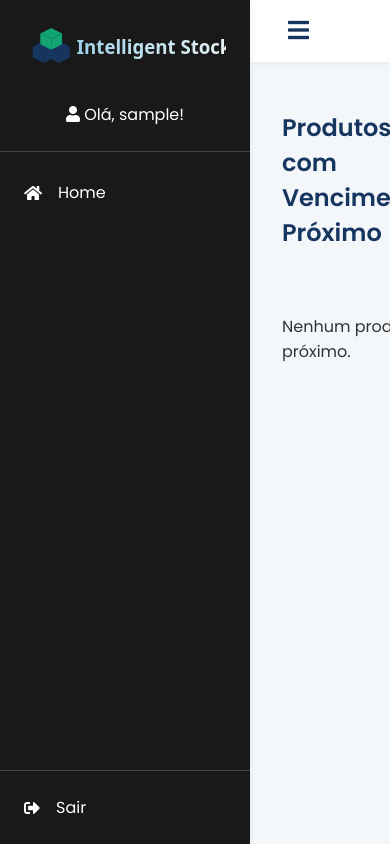
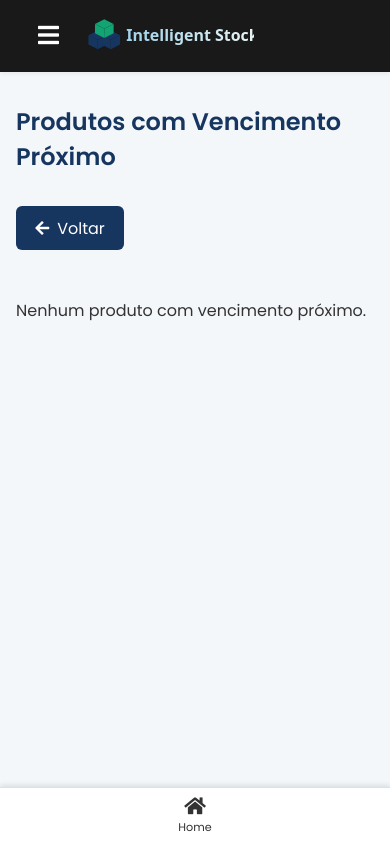
Before and after one commit to marise-san/intelligent-stock-app, a Flask app: page /expiring_soon in a window 390 px wide; the page is wider, and only the part inside the window is pictured. Run offline with Flask 3, Linux system fonts and the light colour scheme; the visitor is signed in with stand-in values (Sample User, id 1); data that the repository does not hold is empty.

Commit message:
layout mobile

```diff
--- a/app/static/style.css
+++ b/app/static/style.css
@@ -18,6 +18,10 @@ body {
     color: var(--text-color);
 }
 
+body.sidebar-open {
+    overflow: hidden;
+}
+
 .sidebar {
     width: var(--sidebar-width);
     background-color: #191919;
@@ -30,6 +34,7 @@ body {
     height: 100%;
     transition: left 0.3s ease;
     z-index: 1000;
+    overflow-y: auto;
 }
 
 .sidebar-open .sidebar {
@@ -54,12 +59,10 @@ body {
 }
 
 .sidebar .nav-links {
-    flex-grow: 1;
     display: flex;
     flex-direction: column;
     gap: 0.5rem;
     padding: 1rem 0;
-    overflow-y: auto;
 }
 
 .sidebar .nav-links a {
@@ -80,12 +83,12 @@ body {
 
 
 .sidebar .nav-auth {
-    margin-top: auto;
     padding: 1.5rem;
     border-top: 1px solid #444;
     display: flex;
     flex-direction: column;
     gap: 0.5rem;
+    flex-shrink: 0;
 }
 
 .sidebar .nav-auth span {
@@ -114,7 +117,7 @@ body {
 }
 
 header {
-    background-color: var(--card-background-color);
+    background-color: #191919;
     padding: 1rem 2rem;
     box-shadow: 0 2px 4px var(--shadow-color);
     display: flex;
@@ -124,7 +127,7 @@ header {
 .hamburger {
     background: none;
     border: none;
-    color: var(--primary-color);
+    color: #fff;
     font-size: 1.5rem;
     cursor: pointer;
 }
@@ -636,3 +639,86 @@ td form {
     padding: 0;
     box-shadow: none;
 }
+
+/* Bottom Navigation */
+.bottom-nav {
+    display: none;
+    position: fixed;
+    bottom: 0;
+    left: 0;
+    width: 100%;
+    background-color: #fff;
+    box-shadow: 0 -2px 5px rgba(0,0,0,0.1);
+    z-index: 1000;
+    border-top: 1px solid var(--border-color);
+}
+
+.bottom-nav a {
+    display: flex;
+    flex-direction: column;
+    align-items: center;
+    justify-content: center;
+    flex-grow: 1;
+    padding: 0.5rem 0;
+    color: var(--text-color);
+    text-decoration: none;
+    font-size: 0.7rem;
+    transition: color 0.3s ease;
+}
+
+.bottom-nav a:hover {
+    color: var(--primary-color);
+}
+
+.bottom-nav a i {
+    font-size: 1.2rem;
+    margin-bottom: 0.25rem;
+}
+
+/* Mobile improvements */
+@media (max-width: 768px) {
+    .sidebar-open .sidebar {
+        width: 100%;
+    }
+
+    .main-content {
+        padding-left: 0 !important; /* Remove padding from main content */
+        padding-bottom: 70px; /* Add padding to the bottom to avoid overlap with bottom nav */
+    }
+
+    .content {
+        padding: 1rem;
+    }
+
+    .bottom-nav {
+        display: flex;
+    }
+
+    .page-header {
+        flex-direction: column;
+        align-items: flex-start;
+        gap: 1rem;
+    }
+
+    .page-header h1 {
+        font-size: 1.5rem;
+    }
+
+    .product-grid {
+        grid-template-columns: 1fr; /* Single column for product grid */
+    }
+}
+
+.header-logo {
+    display: block;
+    height: 40px;
+    margin-left: 1rem;
+}
+
+.header-logo img {
+    height: 100%;
+}
+
+.sidebar-open .header-logo {
+    display: none;
+}
--- a/app/templates/base.html
+++ b/app/templates/base.html
@@ -2,11 +2,12 @@
 <!DOCTYPE html>
 <html>
 <head>
+    <meta name="viewport" content="width=device-width, initial-scale=1.0">
     <title>{{ title }} - Estoque</title>
     <link rel="stylesheet" href="{{ url_for('static', filename='style.css') }}">
     <link rel="stylesheet" href="https://cdnjs.cloudflare.com/ajax/libs/font-awesome/5.15.3/css/all.min.css">
 </head>
-<body class="{% block body_class %}sidebar-open{% endblock %}">
+<body class="{% block body_class %}{% endblock %}">
     {% block sidebar %}
     <div class="sidebar">
         <a href="{{ url_for('index') }}" class="logo"><img src="{{ url_for('static', filename='nav-logo.svg') }}" alt="Intelligent Stock" height="60"></a>
@@ -42,6 +43,7 @@
         <header>
             {% if current_user.is_authenticated %}
             <button class="hamburger"><i class="fas fa-bars"></i></button>
+            <a href="{{ url_for('index') }}" class="header-logo"><img src="{{ url_for('static', filename='nav-logo.svg') }}" alt="Intelligent Stock"></a>
             {% endif %}
         </header>
         <div class="content">
@@ -70,5 +72,16 @@
             }
         });
     </script>
+
+    {% if current_user.is_authenticated %}
+    <div class="bottom-nav">
+        <a href="{{ url_for('index') }}"><i class="fas fa-home"></i><span>Home</span></a>
+        {% if current_user.role == 'admin' %}
+            <a href="{{ url_for('add_product') }}"><i class="fas fa-plus"></i><span>Cadastrar</span></a>
+            <a href="{{ url_for('manage_users') }}"><i class="fas fa-users"></i><span>Usuários</span></a>
+            <a href="{{ url_for('low_stock') }}"><i class="fas fa-exclamation-triangle"></i><span>Estoque Baixo</span></a>
+        {% endif %}
+    </div>
+    {% endif %}
 </body>
 </html>
```
